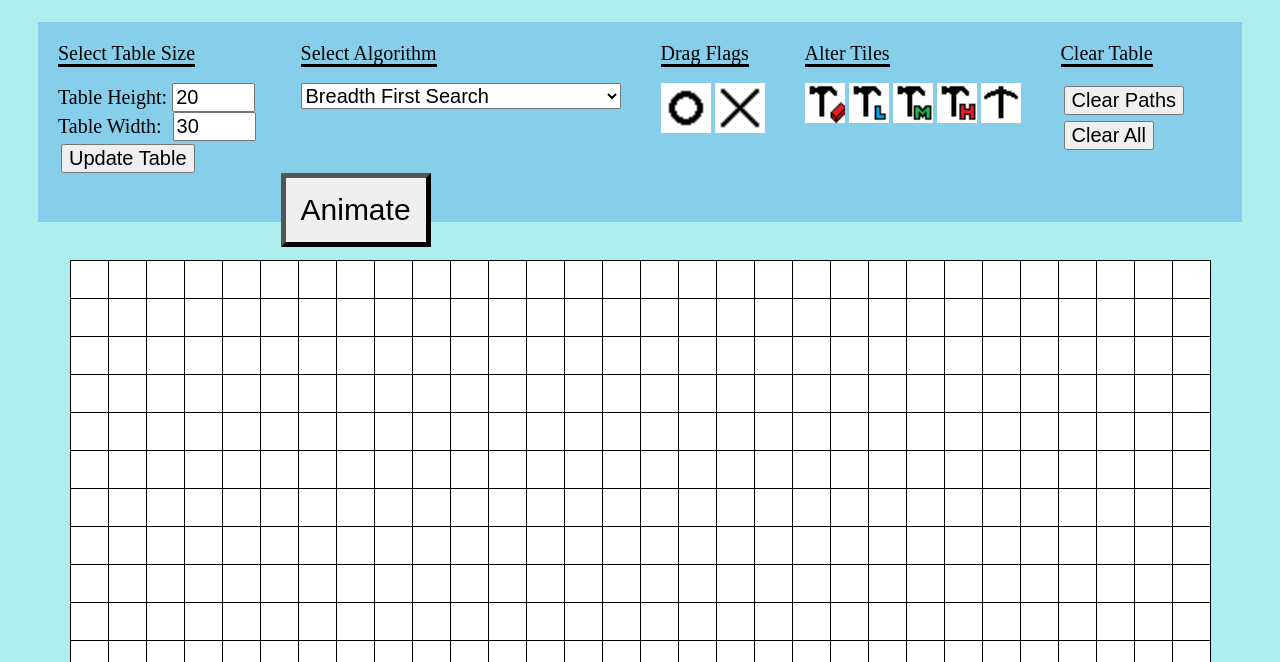
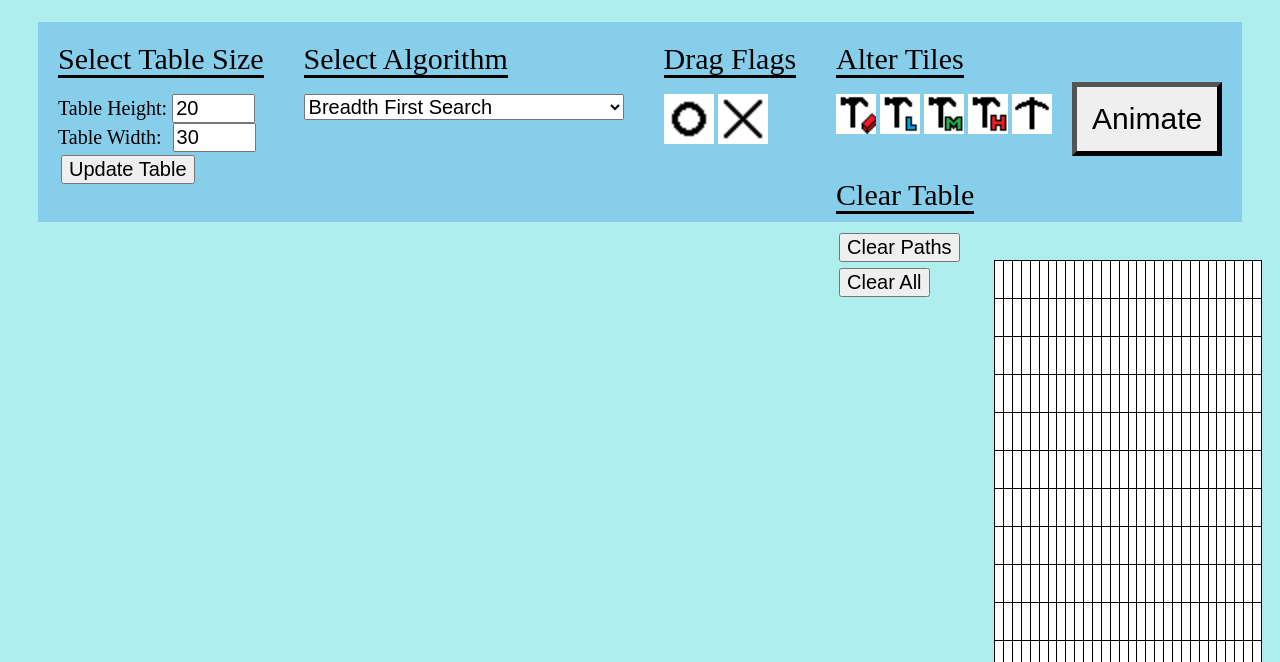
Before and after one commit to mark-dacar/js-basics, a plain HTML site: page index.html in a window 1280 px wide. Shown: the part 138-800 px from the top of the page. Drawn offline with Linux system fonts and the light colour scheme.

Commit message:
Update style.css

```diff
--- a/style.css
+++ b/style.css
@@ -33,7 +33,7 @@ table {
 }
 
 .menuLabel {
-    font-size: 20px;
+    font-size: 30px;
     border-bottom-style:solid;
     border-bottom-width:3px;
 }
@@ -72,6 +72,7 @@ h2 {
 }
 
 .animateButton {
+    position: relative;
     top: 30%;
     padding: 15px;
     border-style: outset;
```
